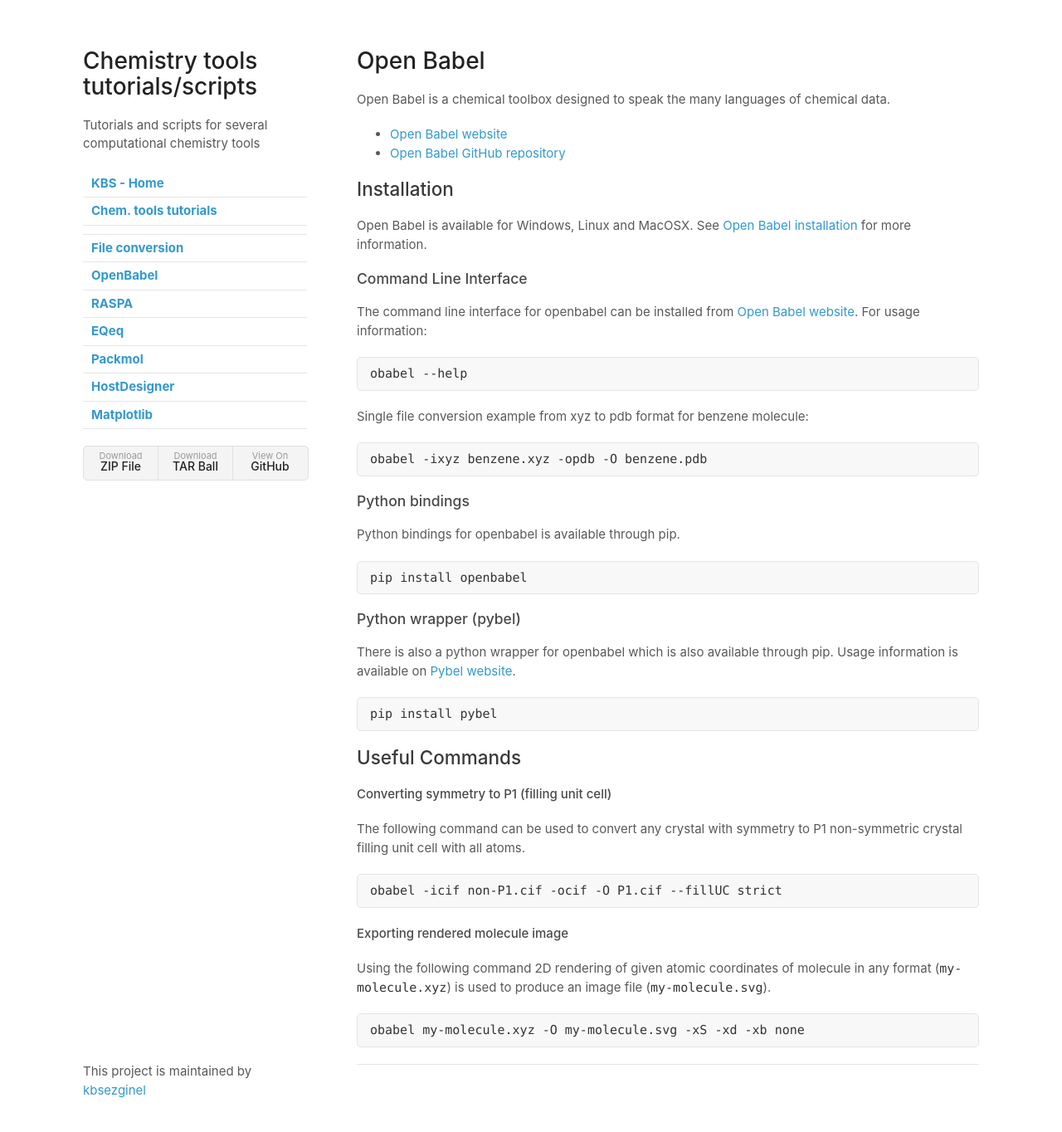
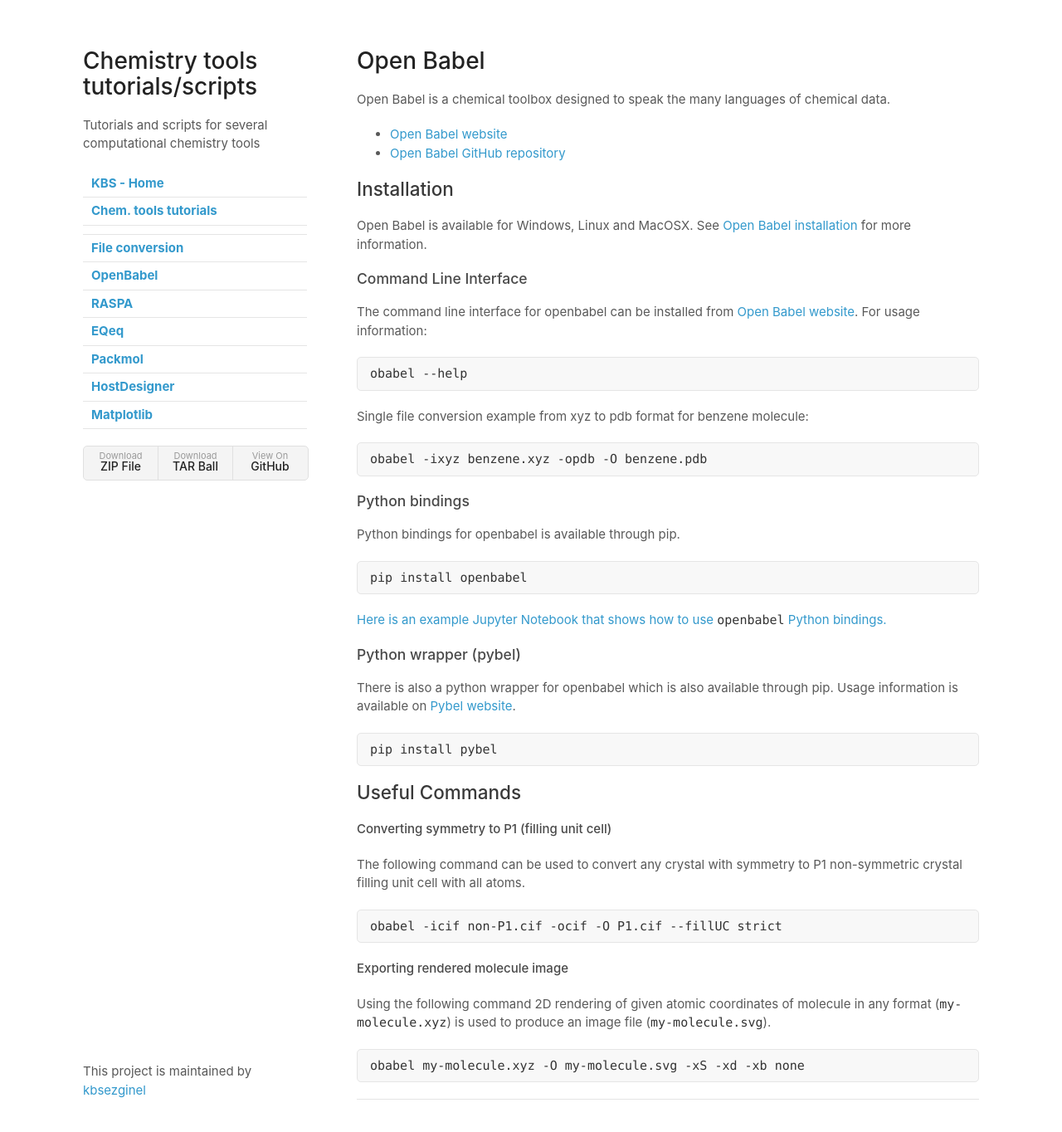
Before and after one commit to kbsezginel/chem-tools-tutorials, a Jekyll site: the page built from openbabel.md, in a window 1280 px wide and 1395 px high. Shown: the top 1364 px of the window at 83% size. Built offline with Jekyll 4.4.1, drawn with Linux system fonts in a browser that asks for light colours; our own code applies the rules of GitHub Pages for plain Markdown files.

Commit message:
Adds link to the openbabel jupyter notebook.

````diff
--- a/openbabel.md
+++ b/openbabel.md
@@ -26,6 +26,9 @@
 ```python
 pip install openbabel
 ```
+
+[Here is an example Jupyter Notebook that shows how to use `openbabel` Python bindings.](https://github.com/kbsezginel/chem-tools-tutorials/blob/master/openbabel/openbabel.ipynb)
+
 ### Python wrapper (pybel)
 There is also a python wrapper for openbabel which is also available through pip.
 Usage information is available on [Pybel website][pybel-website].
````
